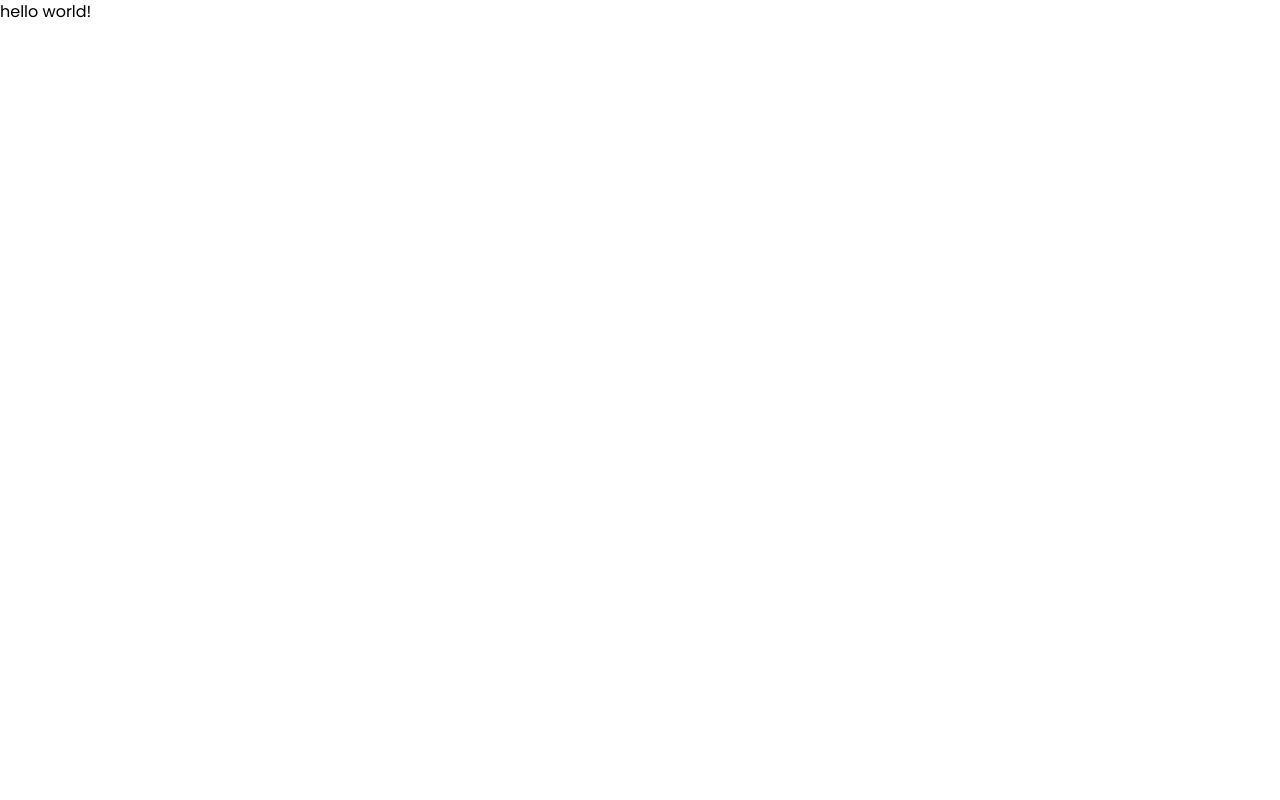
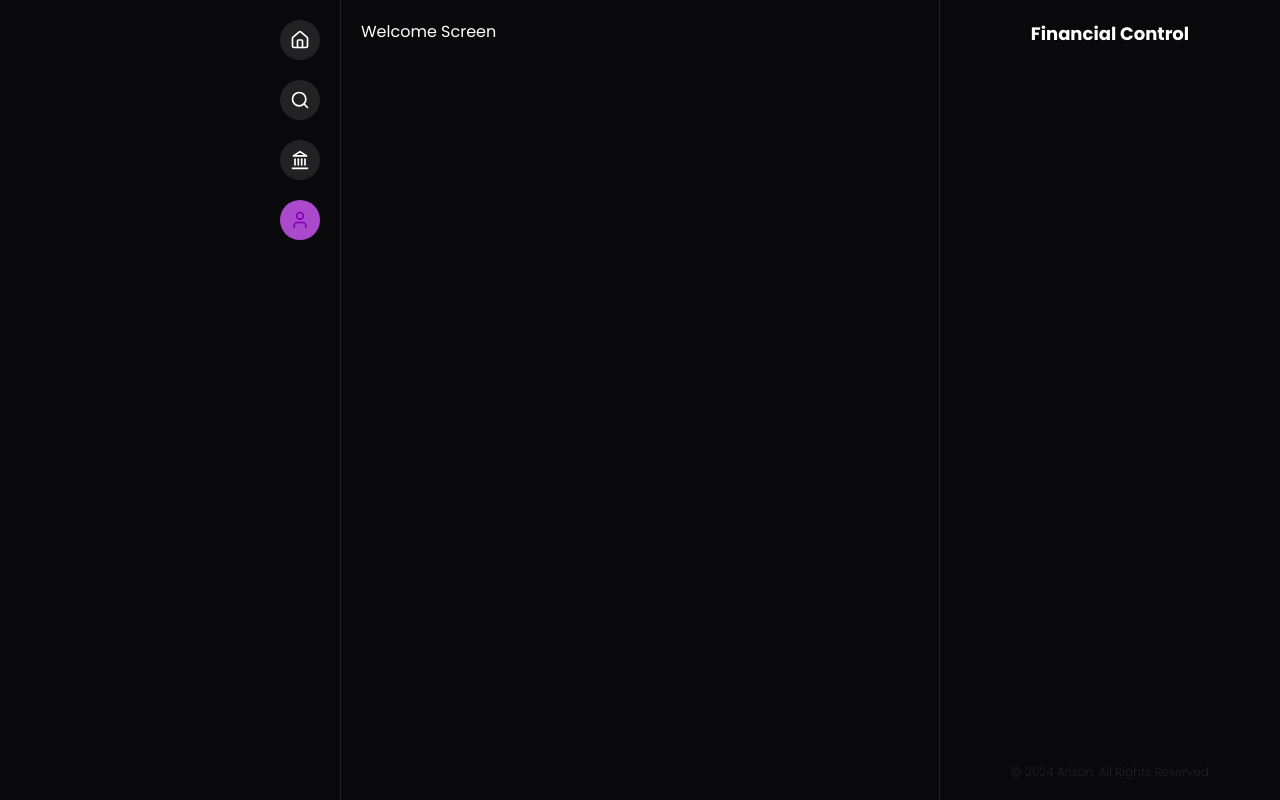
Before and after one commit to arisonfirmino/financial-control, a Next.js app: page / in a window 1280 px wide. Built offline with nearby package versions, Linux system fonts and the light colour scheme; no server answers.

Commit message:
feat: add a login function with Google

```diff
--- /dev/null
+++ b/app/api/auth/[...nextauth]/route.ts
@@ -0,0 +1,21 @@
+import NextAuth, { AuthOptions } from "next-auth";
+import GoogleProvider from "next-auth/providers/google";
+
+const authOptions: AuthOptions = {
+  providers: [
+    GoogleProvider({
+      clientId: process.env.NEXT_PUBLIC_GOOGLE_CLIENT_ID as string,
+      clientSecret: process.env.NEXT_PUBLIC_GOOGLE_CLIENT_SECRET as string,
+    }),
+  ],
+  callbacks: {
+    async session({ session }) {
+      return session;
+    },
+  },
+  secret: process.env.NEXT_PUBLIC_NEXTAUTH_SECRET,
+};
+
+const handler = NextAuth(authOptions);
+
+export { handler as GET, handler as POST };
--- /dev/null
+++ b/app/components/app.tsx
@@ -0,0 +1,9 @@
+import Header from "./header";
+
+export default function App() {
+  return (
+    <div className="min-h-screen w-full border-solid border-white border-opacity-10 p-5 xl:min-w-[600px] xl:max-w-[600px] xl:border-x">
+      <Header />
+    </div>
+  );
+}
--- /dev/null
+++ b/app/components/container.tsx
@@ -0,0 +1,7 @@
+export default function Container({ children }: { children: React.ReactNode }) {
+  return (
+    <main className="flex min-h-screen w-full flex-col items-center">
+      <div className="flex w-full max-w-7xl">{children}</div>
+    </main>
+  );
+}
--- /dev/null
+++ b/app/components/footer.tsx
@@ -0,0 +1,14 @@
+import { CopyrightIcon } from "lucide-react";
+
+export default function Footer() {
+  return (
+    <footer className="hidden w-full flex-col items-center justify-between p-5 xl:flex">
+      <h2 className="text-lg font-bold">Financial Control</h2>
+
+      <p className="flex items-center gap-1 text-xs font-light text-white text-opacity-10">
+        <CopyrightIcon size={10} />
+        2024 Arison. All Rights Reserved
+      </p>
+    </footer>
+  );
+}
--- /dev/null
+++ b/app/components/header.tsx
@@ -0,0 +1,22 @@
+import { LogOutIcon } from "lucide-react";
+import { signOut, useSession } from "next-auth/react";
+
+export default function Header() {
+  const { data } = useSession();
+  const handleSignOutClick = () => signOut();
+
+  return (
+    <header className="flex items-center gap-5">
+      <h3 className="text-nowrap text-xl font-bold">{data?.user?.name}</h3>
+
+      <hr className="w-full border border-solid border-white border-opacity-10" />
+
+      <button
+        onClick={handleSignOutClick}
+        className="flex active:text-red-600 xl:hidden"
+      >
+        <LogOutIcon size={18} />
+      </button>
+    </header>
+  );
+}
--- /dev/null
+++ b/app/components/side-menu.tsx
@@ -0,0 +1,50 @@
+import { HomeIcon, LandmarkIcon, SearchIcon, UserIcon } from "lucide-react";
+import { signIn, signOut, useSession } from "next-auth/react";
+import Image from "next/image";
+
+export default function SideMenu() {
+  const { data } = useSession();
+  const handleLogInClick = () => signIn("google");
+  const handleSignOutClick = () => signOut();
+
+  const menuItems = [
+    { name: "Home", icon: <HomeIcon size={20} /> },
+    { name: "Search", icon: <SearchIcon size={20} /> },
+    { name: "Bank", icon: <LandmarkIcon size={20} /> },
+  ];
+
+  return (
+    <nav className="hidden w-full flex-col items-end gap-5 p-5 xl:flex">
+      {menuItems.map((item, index) => (
+        <button
+          key={index}
+          className="flex h-10 w-10 items-center justify-center rounded-full bg-white bg-opacity-10 active:bg-gray-400 active:text-gray-600"
+        >
+          {item.icon}
+        </button>
+      ))}
+
+      {data?.user ? (
+        <button
+          onClick={handleSignOutClick}
+          className="flex h-10 w-10 items-center justify-center overflow-hidden rounded-full"
+        >
+          <Image
+            src={data.user.image ?? ""}
+            alt={data.user.name ?? ""}
+            height={1280}
+            width={1280}
+            className="w-full"
+          />
+        </button>
+      ) : (
+        <button
+          onClick={handleLogInClick}
+          className="flex h-10 w-10 items-center justify-center rounded-full bg-background text-primary active:bg-gray-400 active:text-gray-600"
+        >
+          <UserIcon size={20} />
+        </button>
+      )}
+    </nav>
+  );
+}
--- /dev/null
+++ b/app/components/welcome-screen.tsx
@@ -0,0 +1,7 @@
+export default function WelcomeScreen() {
+  return (
+    <div className="min-h-screen min-w-[600px] max-w-[600px] border-solid border-white border-opacity-10 p-5 xl:border-x">
+      Welcome Screen
+    </div>
+  );
+}
--- a/app/layout.tsx
+++ b/app/layout.tsx
@@ -1,6 +1,7 @@
 import type { Metadata } from "next";
 import { Inter } from "next/font/google";
 import "./globals.css";
+import AuthProvider from "./providers/auth";
 
 const inter = Inter({ subsets: ["latin"] });
 
@@ -16,7 +17,9 @@ export default function RootLayout({
 }>) {
   return (
     <html lang="pt-br">
-      <body className={inter.className}>{children}</body>
+      <body className={`${inter.className} bg-main text-white`}>
+        <AuthProvider>{children}</AuthProvider>
+      </body>
     </html>
   );
 }
--- a/app/page.tsx
+++ b/app/page.tsx
@@ -1,3 +1,22 @@
+"use client";
+
+import { useSession } from "next-auth/react";
+import Container from "./components/container";
+import SideMenu from "./components/side-menu";
+import App from "./components/app";
+import WelcomeScreen from "./components/welcome-screen";
+import Footer from "./components/footer";
+
 export default function Home() {
-  return <main>hello world!</main>;
+  const { data } = useSession();
+
+  return (
+    <Container>
+      <SideMenu />
+
+      {data?.user ? <App /> : <WelcomeScreen />}
+
+      <Footer />
+    </Container>
+  );
 }
--- /dev/null
+++ b/app/providers/auth.tsx
@@ -0,0 +1,13 @@
+"use client";
+
+import { SessionProvider } from "next-auth/react";
+
+interface AuthProviderProps {
+  children: React.ReactNode;
+}
+
+const AuthProvider = ({ children }: AuthProviderProps) => {
+  return <SessionProvider>{children}</SessionProvider>;
+};
+
+export default AuthProvider;
--- a/next.config.mjs
+++ b/next.config.mjs
@@ -1,4 +1,8 @@
 /** @type {import('next').NextConfig} */
-const nextConfig = {};
+const nextConfig = {
+  images: {
+    domains: ["lh3.googleusercontent.com"],
+  },
+};
 
 export default nextConfig;
--- a/package.json
+++ b/package.json
@@ -9,7 +9,9 @@
     "lint": "next lint"
   },
   "dependencies": {
+    "lucide-react": "^0.427.0",
     "next": "14.2.5",
+    "next-auth": "^4.24.7",
     "react": "^18",
     "react-dom": "^18"
   },
```
Also changed, not shown: 1 other file (tests, documents, lock files or other folders).
